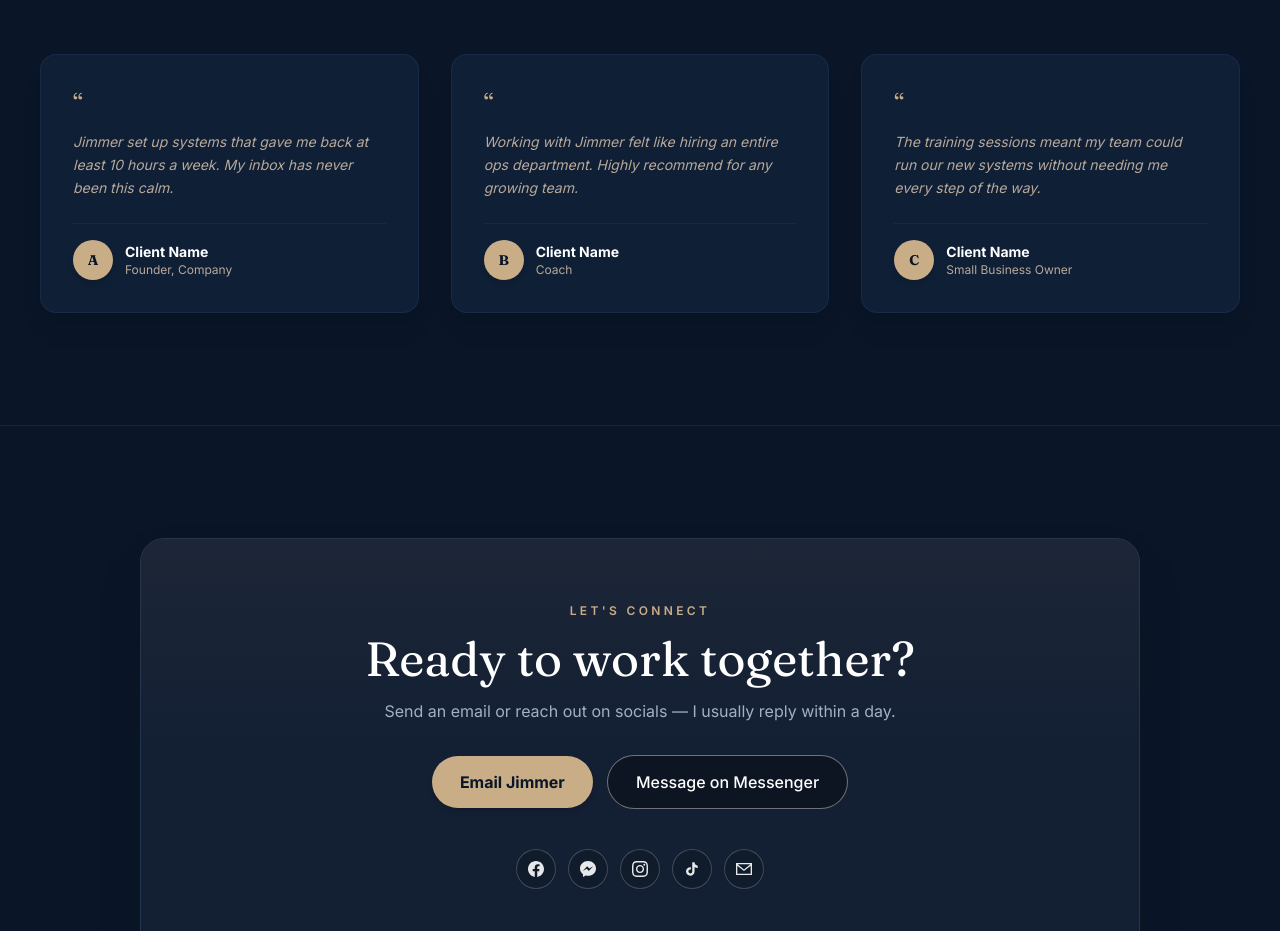
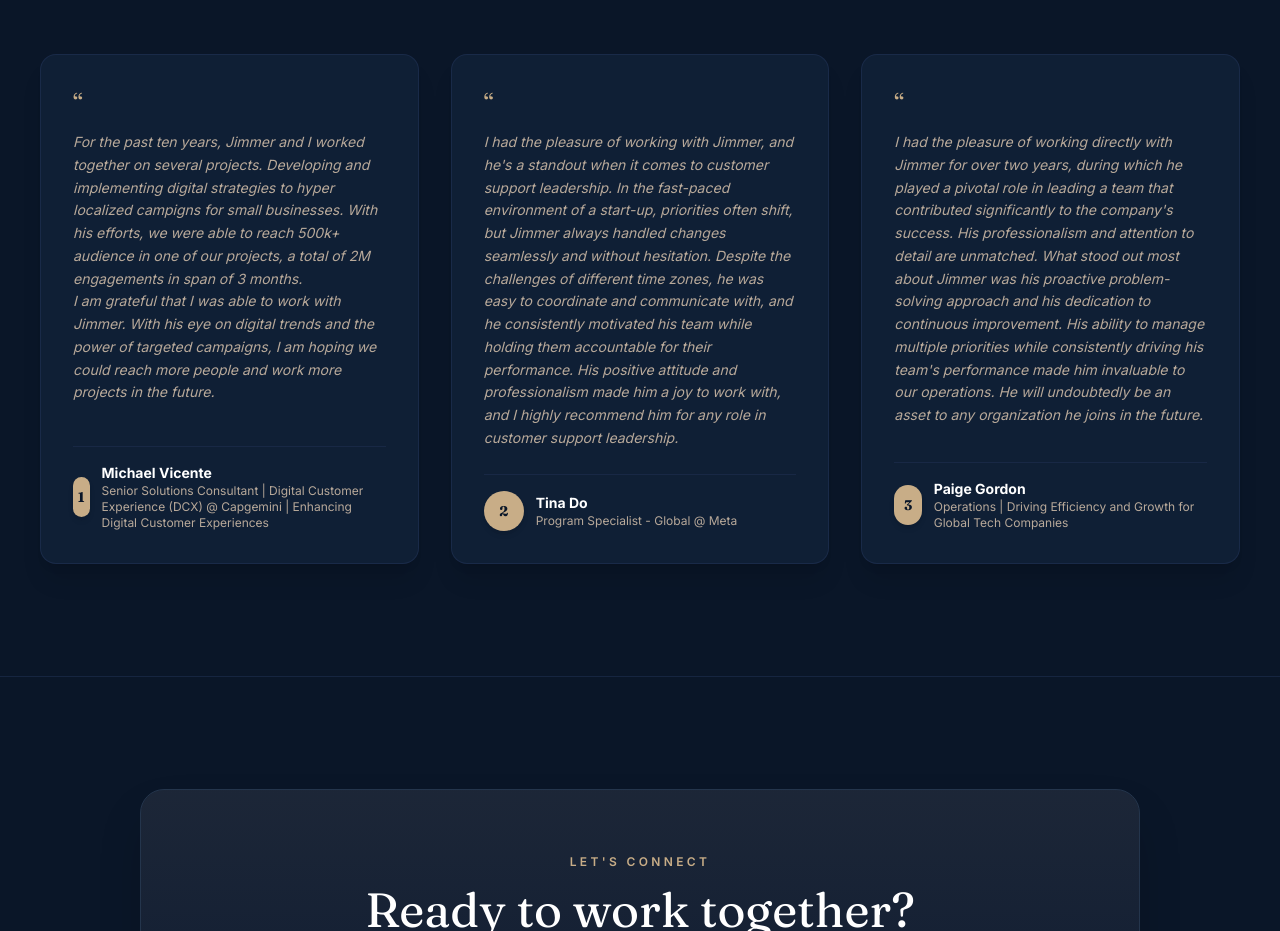
Before and after one commit to jelmardegoro-byte/jdportforlio, a Vue app: page / in a window 1280 px wide. Shown: the part 3420-4351 px from the top of the page. Built offline with nearby package versions, Linux system fonts and the light colour scheme; no server answers; a web font is replaced by a local one; what encrypt-storage would draw is missing.

Commit message:
feat:Updated Testimonials

```diff
--- a/src/pages/MainPage.vue
+++ b/src/pages/MainPage.vue
@@ -510,18 +510,19 @@
               <div>
                 <span class="text-2xl text-[#c8ad87] font-serif block mb-3">&ldquo;</span>
                 <p class="text-[#b8a99a] text-sm italic leading-relaxed mb-6">
-                  Jimmer set up systems that gave me back at least 10 hours a week. My inbox has never been this calm.
+                  For the past ten years, Jimmer and I worked together on several projects. Developing and implementing digital strategies to hyper localized campigns for small businesses. With his efforts, we were able to reach 500k+ audience in one of our projects, a total of 2M engagements in span of 3 months.<br>
+                  I am grateful that I was able to work with Jimmer. With his eye on digital trends and the power of targeted campaigns, I am hoping we could reach more people and work more projects in the future.
                 </p>
               </div>
               <div class="flex items-center gap-3 pt-4 border-t border-[#1e3050]/60">
                 <div
                   class="w-10 h-10 rounded-full bg-[#c8ad87] text-[#0a1628] font-serif font-bold flex items-center justify-center text-sm shadow-md"
                 >
-                  A
+                  1
                 </div>
                 <div>
-                  <h4 class="text-white font-bold text-sm">Client Name</h4>
-                  <p class="text-[#b8a99a] text-xs">Founder, Company</p>
+                  <h4 class="text-white font-bold text-sm">Michael Vicente</h4>
+                  <p class="text-[#b8a99a] text-xs">Senior Solutions Consultant | Digital Customer Experience (DCX) @ Capgemini | Enhancing Digital Customer Experiences</p>
                 </div>
               </div>
             </div>
@@ -533,18 +534,18 @@
               <div>
                 <span class="text-2xl text-[#c8ad87] font-serif block mb-3">&ldquo;</span>
                 <p class="text-[#b8a99a] text-sm italic leading-relaxed mb-6">
-                  Working with Jimmer felt like hiring an entire ops department. Highly recommend for any growing team.
+                  I had the pleasure of working with Jimmer, and he's a standout when it comes to customer support leadership. In the fast-paced environment of a start-up, priorities often shift, but Jimmer always handled changes seamlessly and without hesitation. Despite the challenges of different time zones, he was easy to coordinate and communicate with, and he consistently motivated his team while holding them accountable for their performance. His positive attitude and professionalism made him a joy to work with, and I highly recommend him for any role in customer support leadership.
                 </p>
               </div>
               <div class="flex items-center gap-3 pt-4 border-t border-[#1e3050]/60">
                 <div
                   class="w-10 h-10 rounded-full bg-[#c8ad87] text-[#0a1628] font-serif font-bold flex items-center justify-center text-sm shadow-md"
                 >
-                  B
+                  2
                 </div>
                 <div>
-                  <h4 class="text-white font-bold text-sm">Client Name</h4>
-                  <p class="text-[#b8a99a] text-xs">Coach</p>
+                  <h4 class="text-white font-bold text-sm">Tina Do</h4>
+                  <p class="text-[#b8a99a] text-xs">Program Specialist - Global @ Meta</p>
                 </div>
               </div>
             </div>
@@ -556,18 +557,18 @@
               <div>
                 <span class="text-2xl text-[#c8ad87] font-serif block mb-3">&ldquo;</span>
                 <p class="text-[#b8a99a] text-sm italic leading-relaxed mb-6">
-                  The training sessions meant my team could run our new systems without needing me every step of the way.
+                  I had the pleasure of working directly with Jimmer for over two years, during which he played a pivotal role in leading a team that contributed significantly to the company's success. His professionalism and attention to detail are unmatched. What stood out most about Jimmer was his proactive problem-solving approach and his dedication to continuous improvement. His ability to manage multiple priorities while consistently driving his team's performance made him invaluable to our operations. He will undoubtedly be an asset to any organization he joins in the future.
                 </p>
               </div>
               <div class="flex items-center gap-3 pt-4 border-t border-[#1e3050]/60">
                 <div
                   class="w-10 h-10 rounded-full bg-[#c8ad87] text-[#0a1628] font-serif font-bold flex items-center justify-center text-sm shadow-md"
                 >
-                  C
+                  3
                 </div>
                 <div>
-                  <h4 class="text-white font-bold text-sm">Client Name</h4>
-                  <p class="text-[#b8a99a] text-xs">Small Business Owner</p>
+                  <h4 class="text-white font-bold text-sm">Paige Gordon</h4>
+                  <p class="text-[#b8a99a] text-xs">Operations | Driving Efficiency and Growth for Global Tech Companies</p>
                 </div>
               </div>
             </div>
```
